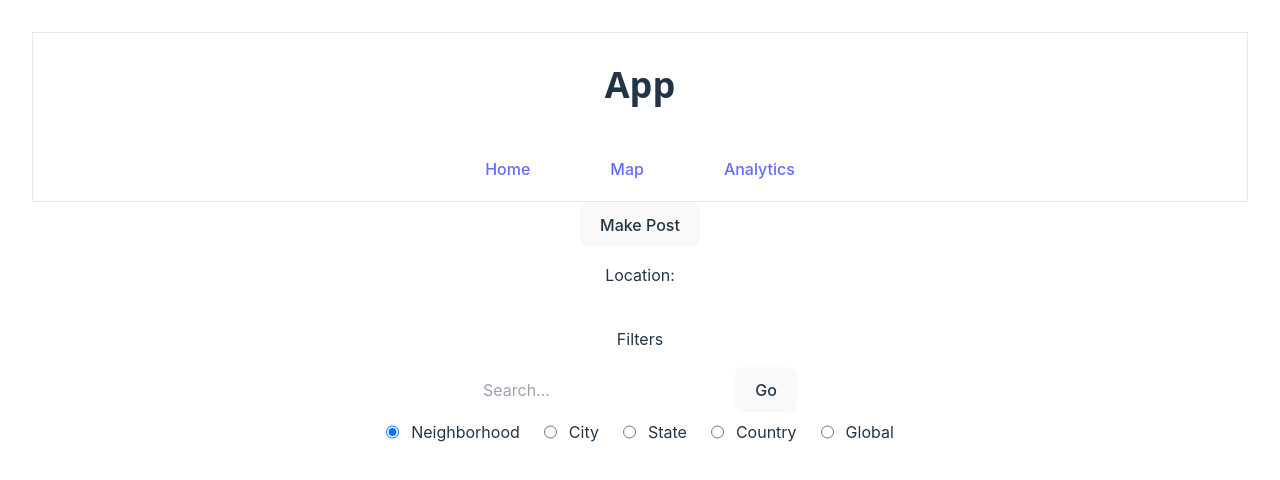
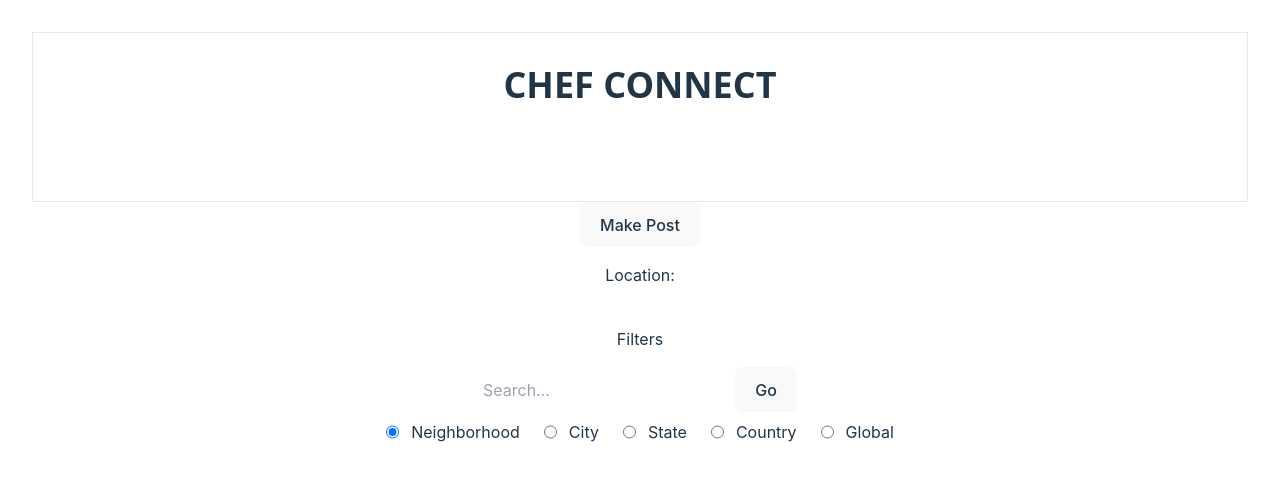
Before and after one commit to kpesaran/connect_chef, a React (Vite) app in the folder frontend/: page / in a window 1280 px wide. Shown: the top 480 px of the page. Built offline with nearby package versions, Linux system fonts and the light colour scheme; no server answers; what chartjs-plugin-datalabels would draw is missing.

Commit message:
when you make a post only form is displayed, navbar styling changes

```diff
--- a/frontend/src/components/navigation/NavBar.tsx
+++ b/frontend/src/components/navigation/NavBar.tsx
@@ -4,20 +4,20 @@ import './styles.css'
 const NavBar = () => {
   return (
     <nav className='border'>
-      <h1 className='text-4xl font-bold font-sans p-8'>App</h1>
+      <h1 className='text-4xl font-bold font-sans p-8'>CHEF CONNECT</h1>
       <ul className='links-container flex gap-20 p-5 '>
-        <li>
-          <Link to='/'>Home</Link>
+        <li >
+          <Link className = 'titles-routes' to='/'>Home</Link>
               </li>
 
         <li>
-          <Link to='/map'>Map</Link>
+          <Link className = 'titles-routes' to='/map'>Map</Link>
         </li>
         {/* <li>
           <Link to='/login'>Login</Link>
         </li> */}
         <li>
-          <Link to='/analytics'>Analytics</Link>
+          <Link className = 'titles-routes' to='/analytics'>Analytics</Link>
         </li>
       </ul>
     </nav>
--- a/frontend/src/components/navigation/styles.css
+++ b/frontend/src/components/navigation/styles.css
@@ -1,4 +1,12 @@
 
 .links-container {
     justify-content: center;
+
+
 }
+
+
+
+.titles-routes {
+    color: rgb(255, 255, 255);
+}
--- a/frontend/src/components/post-form/PostForm.tsx
+++ b/frontend/src/components/post-form/PostForm.tsx
@@ -13,7 +13,7 @@ const categoryOptions: CategoryOptions[] = [
   { label: 'Event', value: 'event' },
 ];
 
-const PostForm: React.FC = ({ location, onCreatePost}) => {
+const PostForm: React.FC = ({ location, onCreatePost, onCloseForm}) => {
 
   const [title, setTitle] = useState<string>('');
   const [body, setBody] = useState<string>('');
@@ -61,6 +61,7 @@ const PostForm: React.FC = ({ location, onCreatePost}) => {
     newSteps.splice(index, 1);
     setSteps(newSteps);
   };
+
 
   const handleFormSubmit = async (e: React.FormEvent<HTMLFormElement>) => {
     e.preventDefault();
@@ -110,7 +111,7 @@ const PostForm: React.FC = ({ location, onCreatePost}) => {
           value={title}
           onChange={(e) => setTitle(e.target.value)}
           placeholder='Enter Title'
-          required
+
         ></input>
         {/* body */}
         <input
@@ -188,6 +189,7 @@ const PostForm: React.FC = ({ location, onCreatePost}) => {
           {' '}
           Submit Form
         </button>
+        <button onClick={onCloseForm}>Close Form </button>
         {/* Add Picture */}
       </form>
     </>
--- a/frontend/src/pages/home.tsx
+++ b/frontend/src/pages/home.tsx
@@ -60,6 +60,11 @@ export default function Home() {
     setSearchTerm(newTerm);
   }
 
+  function onCloseForm() {
+    setShowForm(false)
+    console.log(showForm)
+  }
+
   useEffect(() => {
 
     async function getLocation() {
@@ -102,7 +107,11 @@ export default function Home() {
 
       {/* {isLoading ? <h4>Data is loading...</h4> : */}
       <div>
-        {showForm && <PostForm location={location} onCreatePost={fetchData} />}
+
+        {showForm ? (<PostForm location={location} onCreatePost={fetchData}
+        onCloseForm={onCloseForm} />)
+          :
+          (<div>
 
             <button
               className='mb-4 hover:: 0'
@@ -116,10 +125,12 @@ export default function Home() {
               posts={posts}
               location={location}
               onSearch={handleSearchChange}
-          onFilterChange={handleFilterChange} />
+              onFilterChange={handleFilterChange}
+              />
+          </div>)}
         {/* <ZipCodeForm /> */}
+
       </div>
-      {/* } */}
     </>
-  );
+   ) ;
 }
```
Lines whose indentation alone changed are shown as unchanged.
